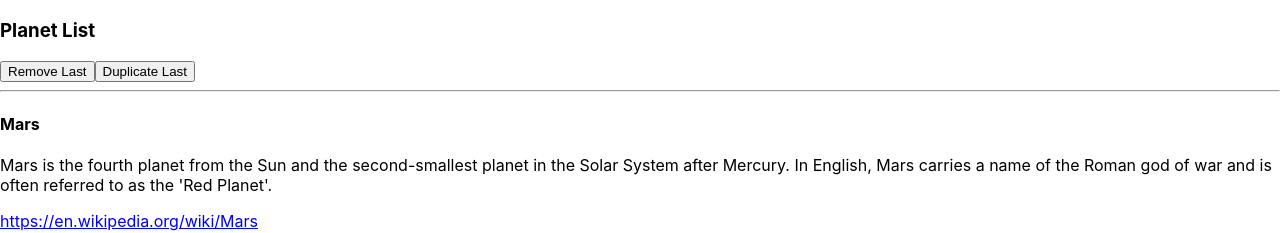
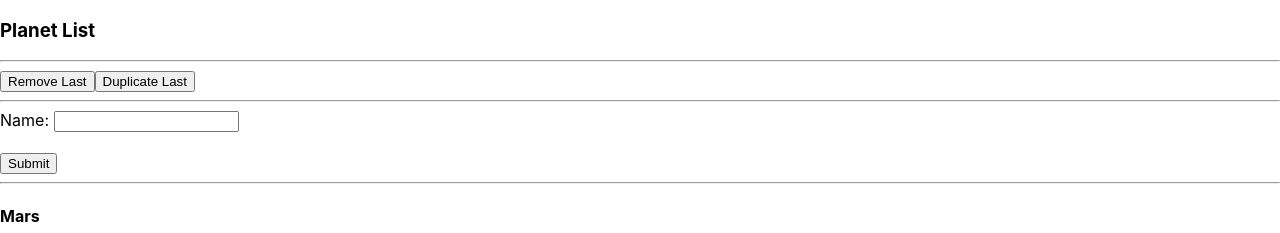
Before and after one commit to DiogoBarrosCode/app-react-planets, a React (Create React App) app in the folder app-loremipsum/: page / in a window 1280 px wide. Shown: the top 233 px of the page. Built offline with nearby package versions, Linux system fonts and the light colour scheme.

Commit message:
Criando um form controlado

```diff
--- /dev/null
+++ b/app-loremipsum/src/components/planets/Form/index.js
@@ -0,0 +1,26 @@
+import React, {Fragment, useState} from "react";
+
+const Form = (props) => {
+    const [name, setName] = useState('')
+    const handleChange = (e) => setName(e.target.value);
+
+    const handleSubmit = (e) => {
+        props.addPlanet({name: name})
+        e.preventDefault();
+    }
+
+    return (
+        <Fragment>
+            <form onSubmit={handleSubmit}>
+                <div>
+                    <label htmlFor="name">Name: </label>
+                    <input id="name" type="text" value={name} onChange={handleChange}/>
+                </div>
+                <br/>
+                <input type="submit"/>
+            </form>
+        </Fragment>
+    )
+}
+
+export default Form;
--- a/app-loremipsum/src/components/planets/index.js
+++ b/app-loremipsum/src/components/planets/index.js
@@ -1,5 +1,6 @@
 import React, { Fragment, useState, useEffect } from "react";
 import Planet from "./planet";
+import Form from "./Form";
 
 async function getPlanets(){
     let response = await fetch('http://localhost:3000/api/planets.json')
@@ -27,11 +28,21 @@ const Planets = () => {
         setPlanets([...planets, last_planet]);
     }
 
+
+    const addPlanet = (new_planet) => {
+        setPlanets([...planets, new_planet])
+    }
+
+
+
         return (
             <Fragment>
                 <h3>Planet List</h3>
+                <hr />
                 <button onClick={removeLast}>Remove Last</button>
                 <button onClick={duplicateLastPlanet}>Duplicate Last</button>
+                <hr />
+                    <Form addPlanet={addPlanet}/>
                 <hr />
 
                 {planets.map((planet, index) =>
```
